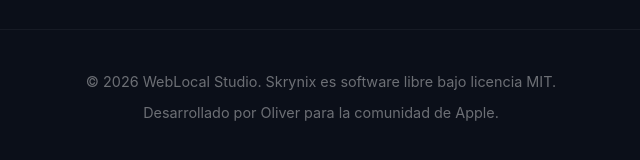
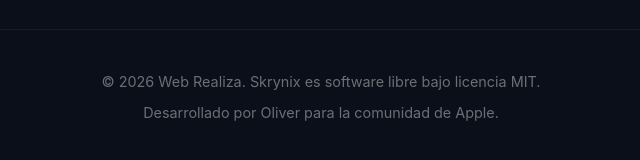
Before and after one commit to weblocalstudio/Skrynix, a plain HTML site: page index.html in a window 1280 px wide. Shown: the part 1208-1368 px from the top of the page, 319-959 px from the left. Drawn offline with Linux system fonts and the light colour scheme.

Commit message:
Cambio de nombre: Weblocal Studio ahora es Web Realiza
Co-Authored-By: Claude Sonnet 5.5 <noreply@anthropic.com>

```diff
--- a/index.html
+++ b/index.html
@@ -76,7 +76,7 @@
 
     <footer>
         <div class="container footer-content">
-            <p>&copy; 2026 WebLocal Studio. Skrynix es software libre bajo licencia MIT.</p>
+            <p>&copy; 2026 Web Realiza. Skrynix es software libre bajo licencia MIT.</p>
             <p>Desarrollado por Oliver para la comunidad de Apple.</p>
         </div>
     </footer>
```
Also changed, not shown: site.webmanifest.
